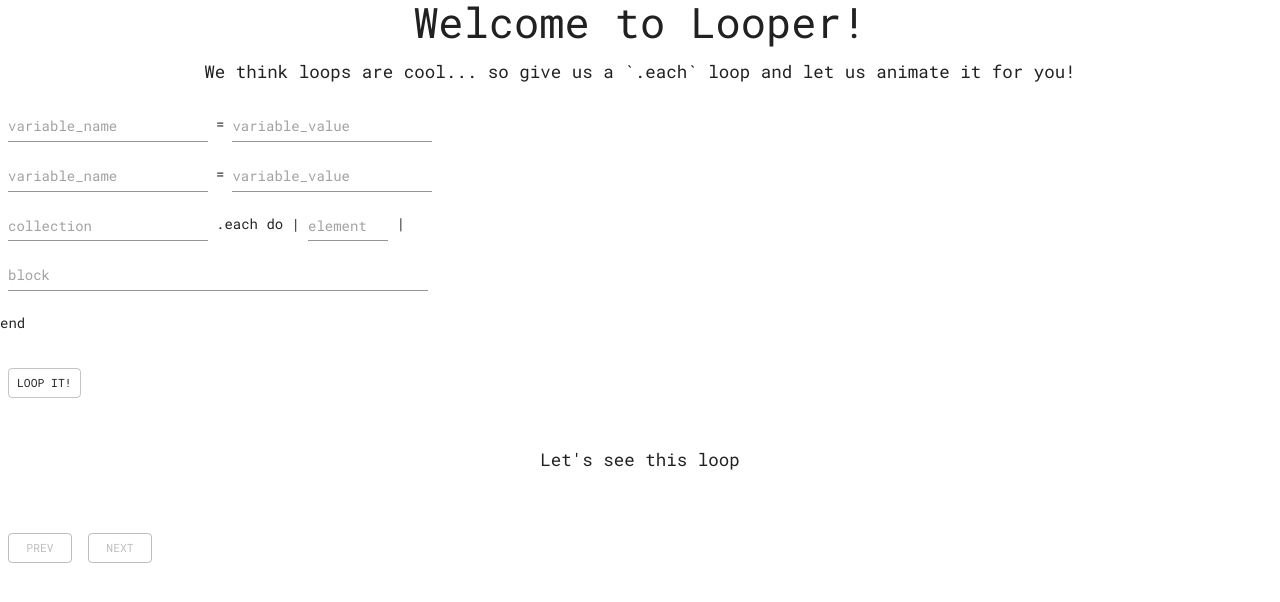
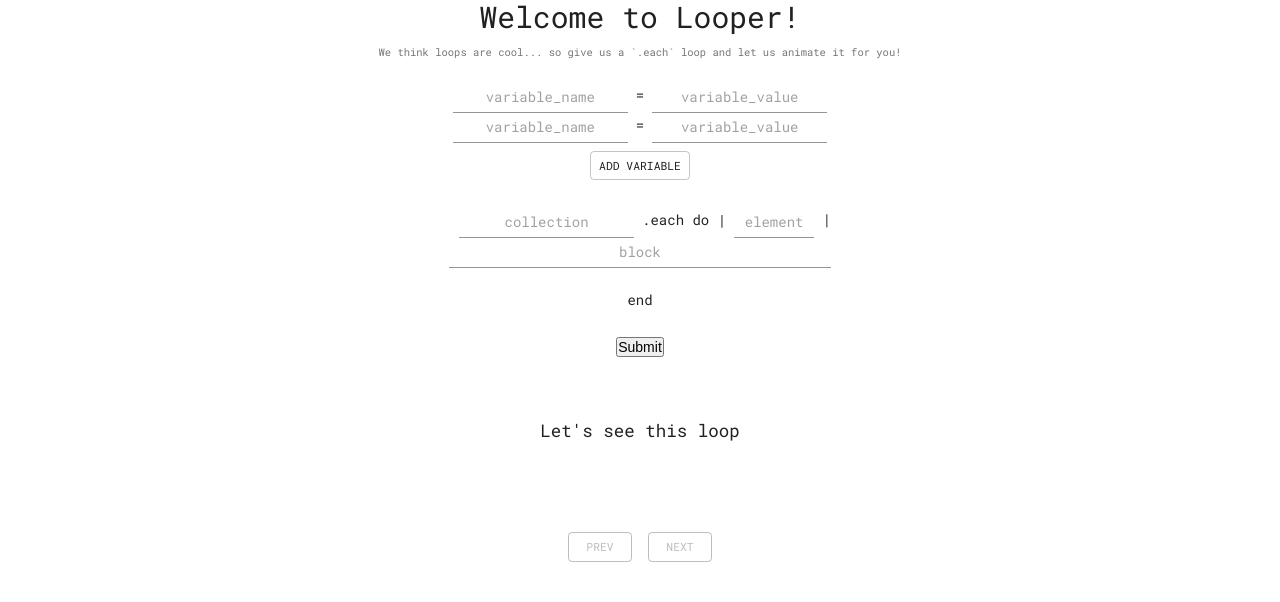
Before and after one commit to WhereIsX/looper, a React (Create React App) app in the folder looperFront/: page / in a window 1280 px wide. Shown: the top 602 px of the page. Built offline with nearby package versions, Linux system fonts and the light colour scheme.

Commit message:
can add more vars

```diff
--- a/looperFront/src/App.js
+++ b/looperFront/src/App.js
@@ -1,5 +1,5 @@
 import React, { Component } from 'react';
-
+import './App.css';
 import Animation from './components/animation';
 import CodeBitForm from './components/codeBitForm.js';
 import Intro from './components/intro.js';
--- a/looperFront/src/components/animation.js
+++ b/looperFront/src/components/animation.js
@@ -36,6 +36,8 @@ class Animation extends Component {
 
     return (
       <div>
+        <Typography variant="h6" align="center" gutterBottom>
+          <br></br>
         <Button className={classes.button} variant="outlined" size="small"
           disabled={current_state === 0 } onClick={this.handlePrevClick}>
           Prev
@@ -44,6 +46,7 @@ class Animation extends Component {
           disabled={current_state >= totalStates} onClick={this.handleNextClick}>
           Next
         </Button>
+        </Typography>
       </div>
     )
   }
--- a/looperFront/src/components/codeBitForm.js
+++ b/looperFront/src/components/codeBitForm.js
@@ -27,17 +27,15 @@ class CodeBitForm extends Component {
     if (e.target.id ){
       let vars = [...this.state.vars]
       vars[e.target.id][e.target.name] = e.target.value
-      this.setState({ vars }, () => console.log(this.state))
+      this.setState({ vars })
     } else {
-      this.setState({
-        [e.target.name]: e.target.value
-      })
+      this.setState({ [e.target.name]: e.target.value })
     }
   }
 
-  handleChangeSubmit = (e) => {
+  handleSubmit = (e) => {
     e.preventDefault()
-
+    console.log('uh huh')
     fetch('http://localhost:3005/code_bits', {
       method: 'POST',
       headers: {
@@ -52,7 +50,16 @@ class CodeBitForm extends Component {
       })
     })
     .then(resp => resp.json())
-    .then(data => { this.props.setInitStates(data) })
+    .then(data => {
+      console.log(data);
+
+     })
+  }
+
+  addVar = (e) => {
+    this.setState( (prevState) => ({
+      vars: [...prevState.vars, {name:"", value:""}],
+    }));
   }
 
 
@@ -67,56 +74,39 @@ class CodeBitForm extends Component {
     const { classes } = this.props;
 
     return (
-      <div >
       <form className={classes.container}
         onSubmit={this.handleSubmit}
         autoComplete='off'
         onChange={this.handleChange}
       >
+      {vars.map ( (variable, index) => {
+        return(
+          <div key={index}>
             <TextField
-          id="0"
+              id={index}
               placeholder="variable_name"
-          value={vars[0].name}
+              value={vars[index].name}
               className={classes.textField}
-          margin="none"
               name = "name"
               />
             <Typography variant="subtitle1" className={classes.inLine} gutterBottom>
               =
             </Typography>
             <TextField
-         id="0"
+              id={index}
               placeholder="variable_value"
-         value={vars[0].value}
+              value={vars[index].value}
               className={classes.textField}
               name = "value"
-         margin="none"
               />
+          </div>
+        )
+      })}
+      <Button className={classes.button} variant="outlined" size="small" onClick={this.addVar}>
+        Add Variable
+      </Button>
       <br/>
       <br/>
-      <TextField
-        id="1"
-        placeholder="variable_name"
-        value={vars[1].name}
-        className={classes.textField}
-        name = "name"
-        margin="none"
-      />
-      <Typography variant="subtitle1" className={classes.inLine} gutterBottom>
-        =
-      </Typography>
-     <TextField
-       id="1"
-       placeholder="variable_value"
-       value={vars[1].value}
-       className={classes.textField}
-       name = "value"
-       margin="none"
-     />
-      <br/>
-      <br/>
-
-
       <TextField
         placeholder="collection"
         name = "collection"
@@ -134,14 +124,13 @@ class CodeBitForm extends Component {
         style={{ width:80 }}
       /> |
         <br/>
-        <br/>
       <TextField
         placeholder="block"
         name = "block"
         value={block}
         className={classes.textField}
         margin="none"
-        style={{ width:420 }}
+        style={{ width:382 }}
       />
       <br/>
       <br/>
@@ -150,13 +139,12 @@ class CodeBitForm extends Component {
       </Typography>
       <br/>
       <br/>
-      <Button className={classes.button} variant="outlined" size="small"
-        onClick={this.handleSubmit} style={{justifyContent: 'center'}}>
-        Loop it!
-      </Button>
+      <input type="submit" value="Submit" />
+      <br/>
+      <br/>
 
       </form>
-    </div>
+
     );
   }
 }
--- a/looperFront/src/components/intro.js
+++ b/looperFront/src/components/intro.js
@@ -11,10 +11,10 @@ class Intro extends Component {
   render(){
     return(
       <div>
-        <Typography variant="h3" align="center" gutterBottom>
+        <Typography variant="h4" gutterBottom>
           Welcome to Looper!
         </Typography>
-        <Typography variant="h6" align="center" gutterBottom>
+        <Typography variant="caption" gutterBottom>
           We think loops are cool... so give us a `.each` loop
           and let us animate it for you!
         </Typography>
--- a/looperFront/src/styles.js
+++ b/looperFront/src/styles.js
@@ -15,7 +15,7 @@ const styles = theme => ({
   textField: {
     marginLeft: theme.spacing.unit,
     marginRight: theme.spacing.unit,
-    width: 200,
+    width: "200",
   },
   inLine: {
     display: 'inline-block'
```
Lines whose indentation alone changed are shown as unchanged.
